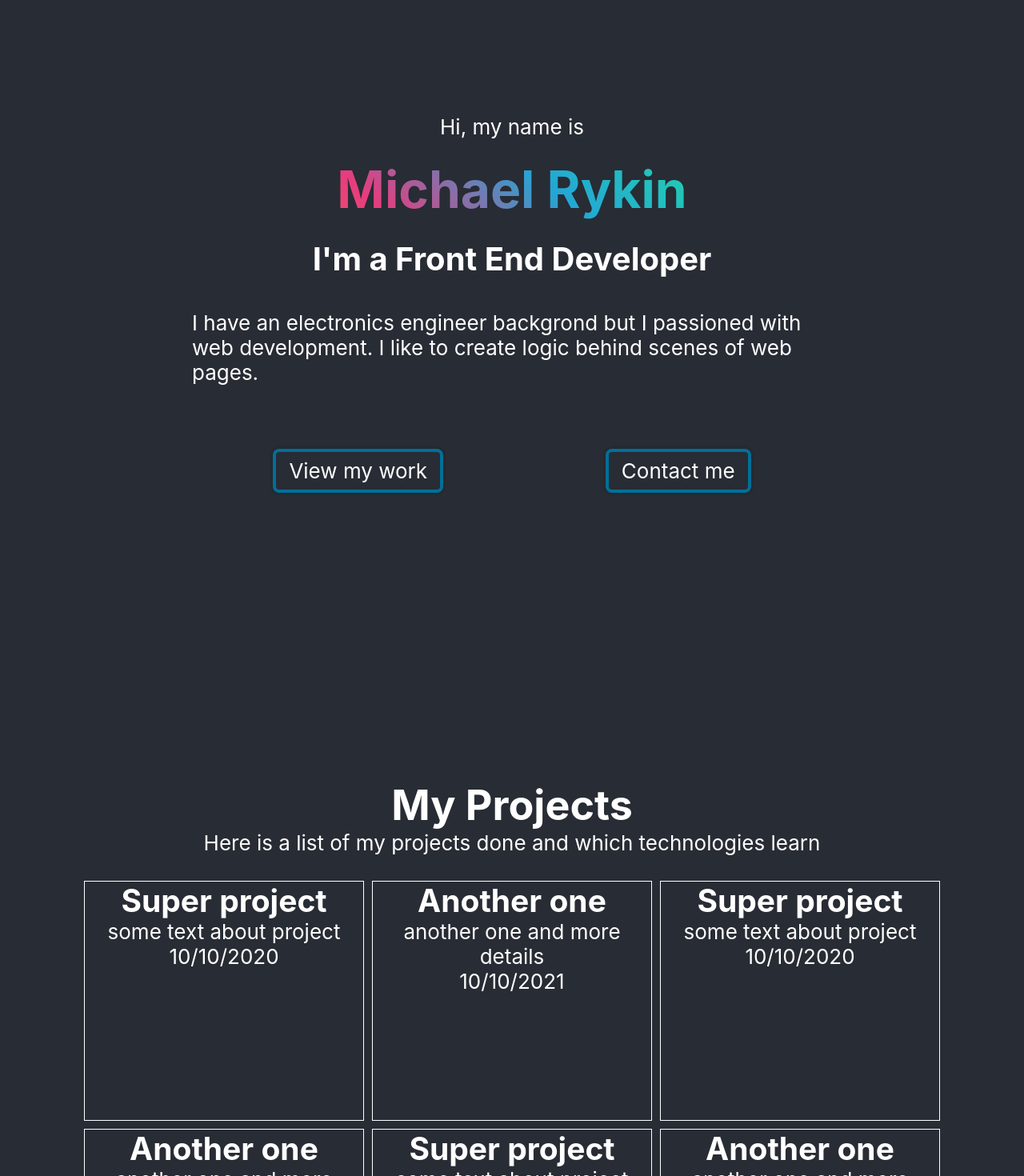
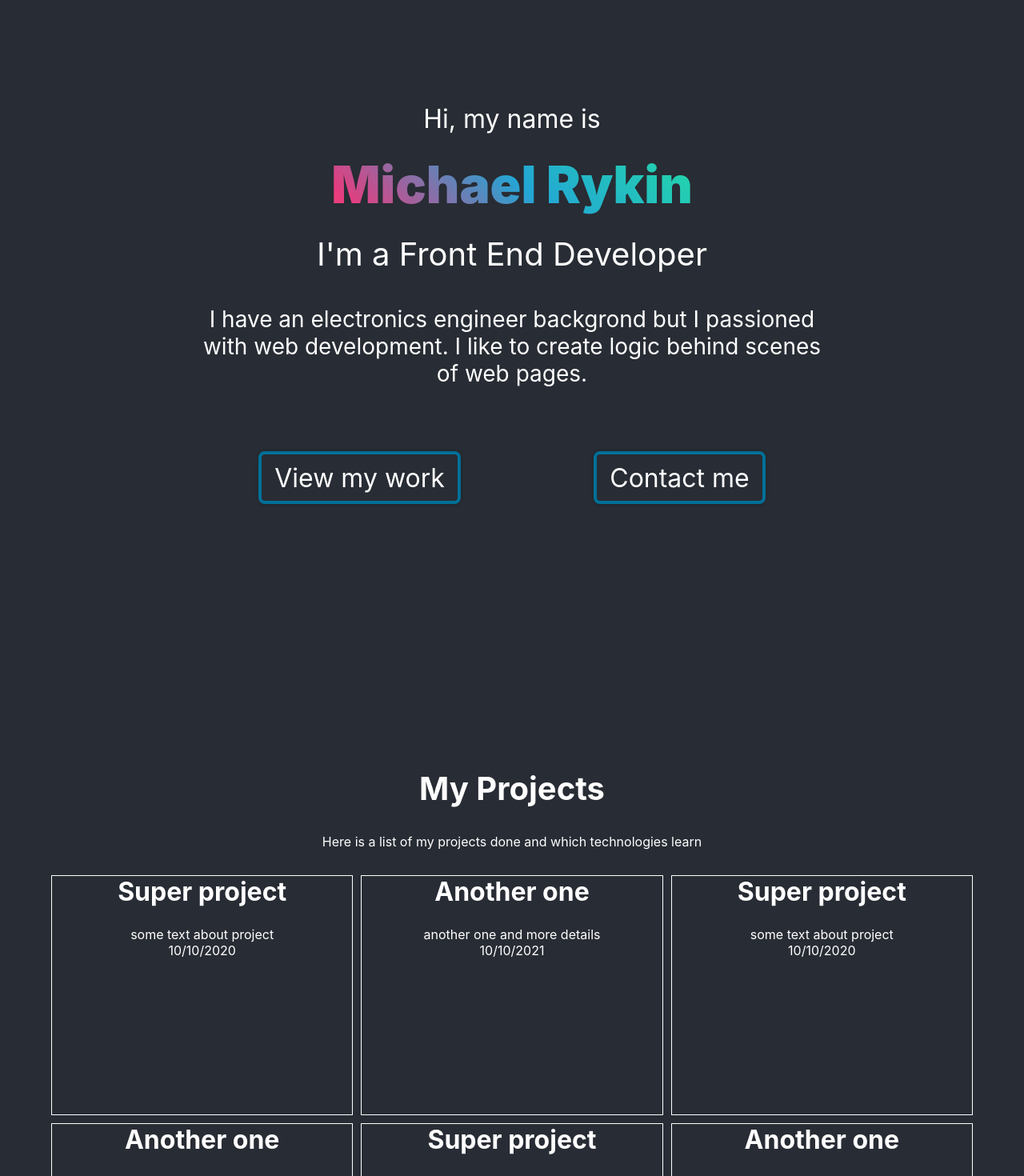
Before and after one commit to michael-ryk/Home_page, a React (Create React App) app: page / in a window 1280 px wide. Shown: the part 80-1550 px from the top of the page at 80% size. Built offline with nearby package versions, Linux system fonts and the light colour scheme.

Commit message:
Change general styles and grid layout

```diff
--- a/src/App.js
+++ b/src/App.js
@@ -7,26 +7,22 @@ import styled from 'styled-components';
 
 function App() {
   return (
-    <AppStyle>
+    <AppStyled>
       <Header />
       <main>
         <Welcome />
         <Projects />
       </main>
       <Footer />
-    </AppStyle>
+    </AppStyled>
   );
 }
 
-const AppStyle = styled.div`
-  text-align: center;
-  background-color: #282c34;
-  display: flex;
-  flex-direction: column;
-  align-items: center;
-  justify-content: center;
-  font-size: calc(10px + 2vmin);
-  color: white;
+const AppStyled = styled.div`
+  main {
+    /* display: flex; */
+    /* flex-direction: column; */
+  }
 `
 
 export default App;
--- a/src/components/Header.jsx
+++ b/src/components/Header.jsx
@@ -10,7 +10,6 @@ const Header = () => {
 }
 
 const HeaderStyle = styled.header`
-
 `
 
 export default Header;
--- a/src/components/Project.jsx
+++ b/src/components/Project.jsx
@@ -4,7 +4,10 @@ const Project = ({name, description, creationDate}) => {
 
   return (
     <ProjectStyle>
-      <h1>{name}</h1>
+      <div className='image-container'>
+        {/* Image will be here */}
+      </div>
+      <h2>{name}</h2>
       <p>{description}</p>
       <p>{creationDate}</p>
     </ProjectStyle>
@@ -13,8 +16,11 @@ const Project = ({name, description, creationDate}) => {
 
 const ProjectStyle = styled.section`
   border: 1px solid white;
-  width: 350px;
   min-height: 300px;
+
+  .image-container {
+    width: 300px;
+  }
 `
 
 export default Project;
--- a/src/components/Projects.jsx
+++ b/src/components/Projects.jsx
@@ -17,9 +17,11 @@ const Projects = () => {
   )
 }
 
-const ProjectsStyle = styled.header`
-  /* width: 100%; */
+const ProjectsStyle = styled.section`
+  max-width: 90%;
   height: 100vh;
+  margin: 0 auto;
+
 
   .projects-description {
     margin: 2rem auto;
@@ -27,9 +29,9 @@ const ProjectsStyle = styled.header`
 
   .projects-container {
     display: grid;
-    grid-template-columns: repeat(3, 1fr);
-    place-items: center;
-    gap: 10px;
+    grid-template-columns: repeat(auto-fill, minmax(max(var(--grid-item--min-width), var(--grid-item--max-width)), 1fr));
+    justify-content: center;
+    gap: var(--grid-layout-gap);
   }
 
 `
--- a/src/components/Welcome.jsx
+++ b/src/components/Welcome.jsx
@@ -5,11 +5,11 @@ const Welcome = () => {
   const {intro, myName, whoAmI, aboutMeText } = welcome;
   return (
     <WelcomeStyle>
-      <p className='fade-in'>{intro}</p>
+      <p className='fade-in intro'>{intro}</p>
       <div className='fade-in my-name-container'>
-        <h1 className='my-name'>{myName}</h1>
+        <p className='my-name'>{myName}</p>
       </div>
-      <h2 className='fade-in who-am-i'>{whoAmI}</h2>
+      <p className='fade-in who-am-i'>{whoAmI}</p>
       <p className='fade-in about-me'>{aboutMeText}</p>
       <div className='fade-in quick-links'>
         <button>View my work</button>
@@ -23,16 +23,24 @@ const WelcomeStyle = styled.section`
   max-width: 800px;
   height: 100vh;
   margin: 10rem auto 0;
+
   .fade-in {
     opacity: 0;
     animation: fadeIn 1s ease-in forwards;
   }
+
+  .intro {
+    font-size: 2rem;
+  }
+
   .my-name-container {
     margin: 1.5rem auto;
     animation-delay: 0.5s;
   }
+
   .my-name {
     font-size: 4rem;
+    font-weight: 900;
     background: linear-gradient(45deg, #23d5ab, #ee7752, #e73c7e, #23a6d5, #23d5ab, #ee7752, #e73c7e, #23a6d5);
     background-size: 200% auto;
     background-clip: text;
@@ -40,15 +48,18 @@ const WelcomeStyle = styled.section`
     -webkit-text-fill-color: transparent;
     animation: changingBackgroundGradient 5s linear infinite;
   }
+
   .who-am-i {
     animation-delay: 1s;
     font-size: 2.5rem;
   }
+
   .about-me {
     animation-delay: 1.5s;
     margin: 2.5rem auto;
-    text-align: left;
+    font-size: 1.75rem;
   }
+
   .quick-links {
     animation-delay: 2s;
     margin-top: 5rem;
@@ -56,7 +67,8 @@ const WelcomeStyle = styled.section`
     justify-content: space-around;
     button {
       font: inherit;
-      padding: 0.5rem 1rem;
+      font-size: 2rem;
+      padding: 0.6rem 1rem;
       border: 4px solid #007099;
       border-radius: 0.5rem;
       color: white;
--- a/src/generalStyles.css
+++ b/src/generalStyles.css
@@ -1,8 +1,32 @@
+:root {
+  /* Grid general variables */
+  --grid-layout-gap: 10px;
+  --grid-column-count: 3;
+  --grid-item--min-width: 300px;
+
+  /* Calculated values */
+  --gap-count: calc(var(--grid-column-count) - 1);
+  --total-gap-width: calc(var(--gap-count) * var(--grid-layout-gap));
+  --grid-item--max-width: calc((100% - var(--total-gap-width)) / var(--grid-column-count));
+}
+
 /* General CSS styles and variables */
 * {
   margin: 0;
   padding: 0;
   box-sizing: border-box;
+  text-align: center;
+  background-color: #282c34;
+  color: white;
+}
+
+h1 {
+  font-size: 2.5rem;
+  margin-bottom: 2rem;
+}
+h2 {
+  font-size: 2rem;
+  margin-bottom: 1.5rem;
 }
 
 body {
```
